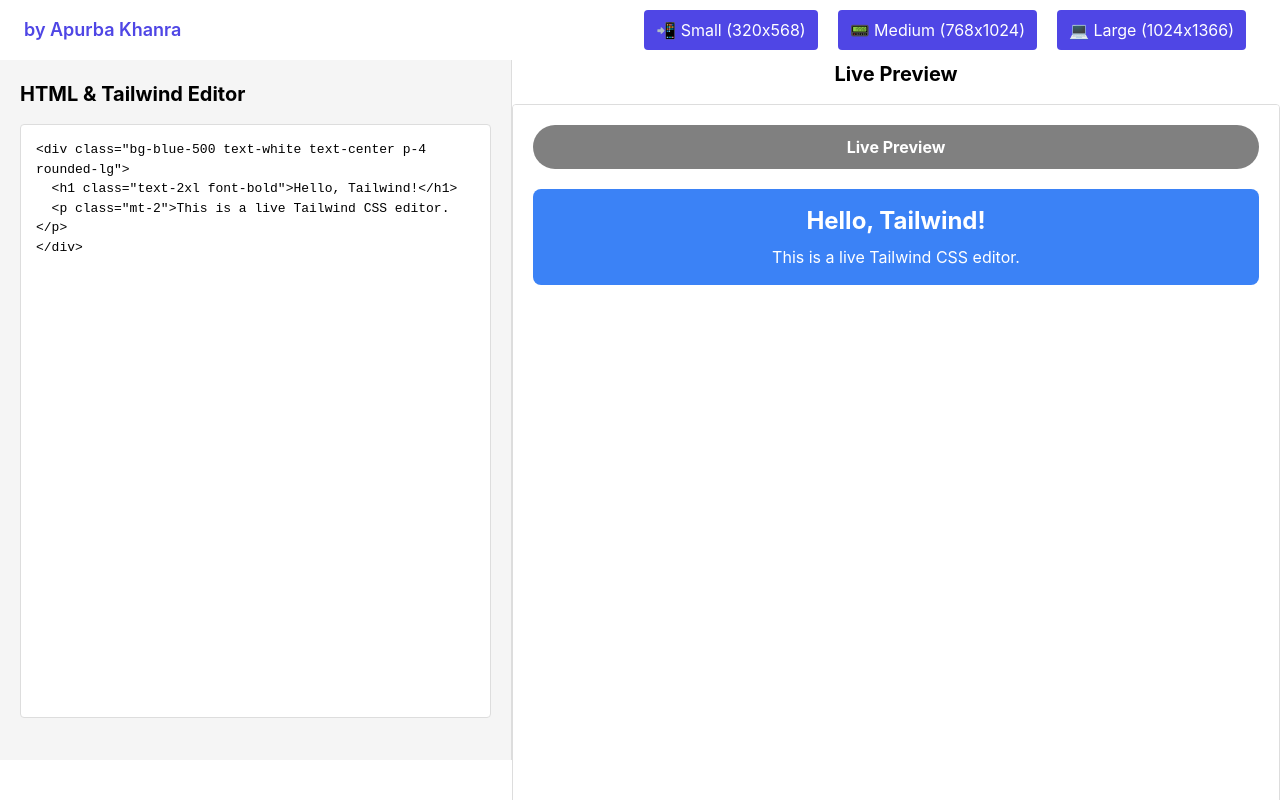
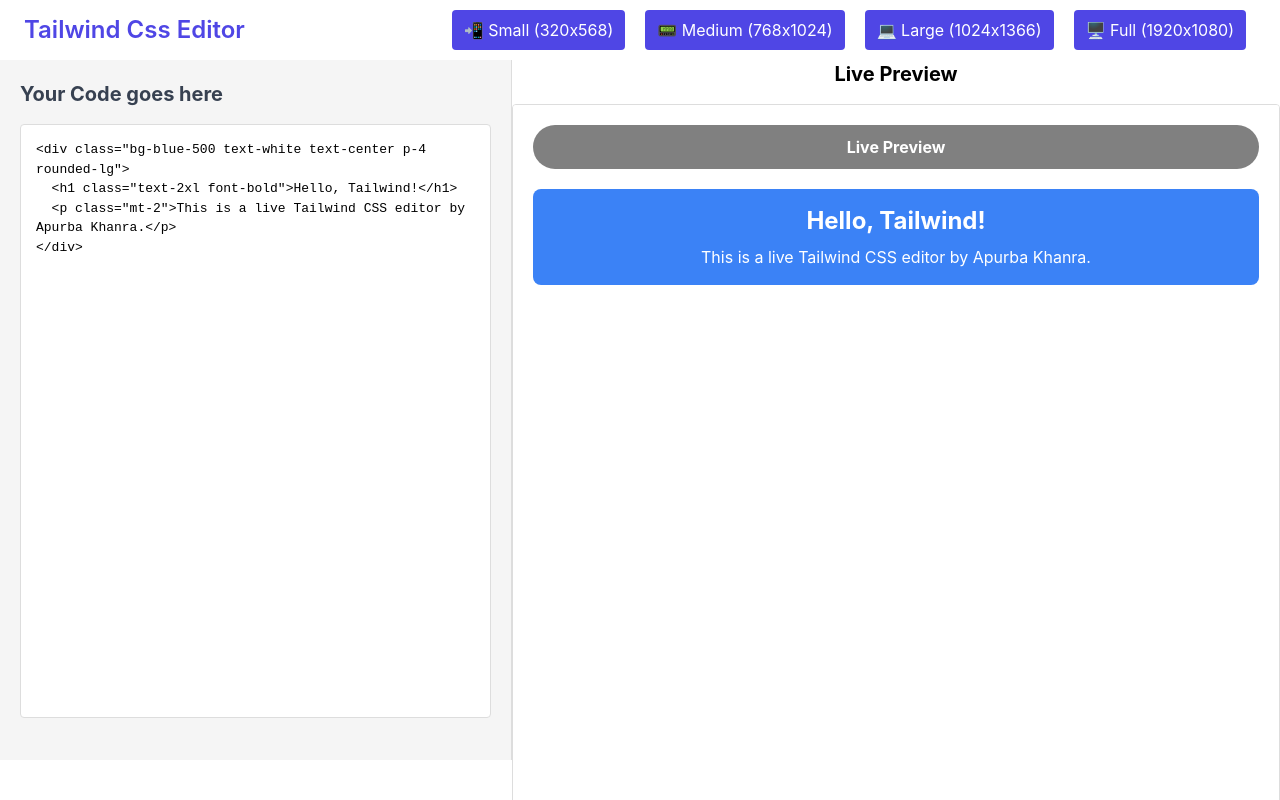
Before and after one commit to Apurba-Khanra1999/tailwindcsseditor, a plain HTML site: page index.html in a window 1280 px wide. Shown: the top 800 px of the page. Drawn offline with nearby package versions, Linux system fonts and the light colour scheme.

Commit message:
Add files via upload

```diff
--- a/index.html
+++ b/index.html
@@ -98,6 +98,10 @@
       width: 1024px;
       height: 1366px;
     }
+    .full-size {
+      width: 1920px;
+      height: 1080px;
+    }
 
 
   </style>
@@ -105,11 +109,12 @@
 <body>
   <!-- Buttons for resizing the preview -->
    <div class="flex justify-between items-center px-6">
-    <h1 class="text-lg font-semibold text-indigo-600">by Apurba Khanra</h1>
+    <h1 class="text-2xl font-semibold text-indigo-600">Tailwind Css Editor</h1>
     <div class="buttons-container">
       <button class="size-button" onclick="resizePreview('small')">📲 Small (320x568)</button>
       <button class="size-button" onclick="resizePreview('medium')">📟 Medium (768x1024)</button>
       <button class="size-button" onclick="resizePreview('large')">💻 Large (1024x1366)</button>
+      <button class="size-button" onclick="resizePreview('full')">🖥️ Full (1920x1080)</button>
     </div>
    </div>
 
@@ -117,11 +122,11 @@
   <div class="editor-container">
     <!-- Editor Section -->
     <div class="editor">
-      <h2 class="text-xl font-bold mb-4">HTML & Tailwind Editor</h2>
+      <h2 class="text-xl text-gray-700 font-bold mb-4">Your Code goes here</h2>
       <textarea id="html-editor" class="textarea" placeholder="Write your HTML here...">
 <div class="bg-blue-500 text-white text-center p-4 rounded-lg">
   <h1 class="text-2xl font-bold">Hello, Tailwind!</h1>
-  <p class="mt-2">This is a live Tailwind CSS editor.</p>
+  <p class="mt-2">This is a live Tailwind CSS editor by Apurba Khanra.</p>
 </div>
       </textarea>
     </div>
@@ -154,7 +159,7 @@
 
     // Function to resize the preview container
     const resizePreview = (size) => {
-      previewContainer.classList.remove('small-size', 'medium-size', 'large-size');
+      previewContainer.classList.remove('small-size', 'medium-size', 'large-size','full-size');
 
       if (size === 'small') {
         previewContainer.classList.add('small-size');
@@ -162,6 +167,9 @@
         previewContainer.classList.add('medium-size');
       } else if (size === 'large') {
         previewContainer.classList.add('large-size');
+      }
+      else if (size === 'full') {
+        previewContainer.classList.add('full-size');
       }
       else {
         previewContainer.style.width = '100%';
```
